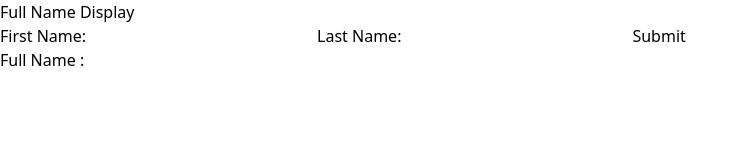
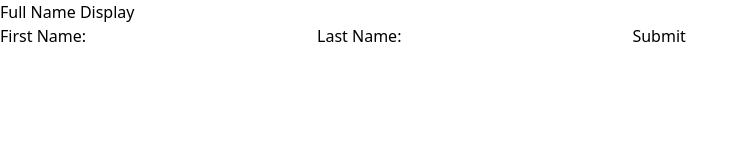
Before and after one commit to Omkottewar/crio-Projects-react, a React (Vite) app in the folder full-name-display/: page / in a window 1280 px wide. Shown: the top 160 px of the page, without its empty margins (0-748 px from the left). Built offline with nearby package versions, Linux system fonts and the light colour scheme.

Commit message:
fullNamedisplay

```diff
--- a/full-name-display/src/App.jsx
+++ b/full-name-display/src/App.jsx
@@ -8,12 +8,13 @@ function App() {
 
   const handlefirstName = (e) => {
     setFirstName(e.target.value);
-    setIsSubmit(false)
+    setIsSubmit(false);
   };
 
   const handlelastName = (e) => {
     setLastName(e.target.value);
-    setIsSubmit(false)
+    console.log(typeof e.target.value);
+    setIsSubmit(false);
   };
 
   const handlesubmit = (e) => {
@@ -28,7 +29,7 @@ function App() {
         <label htmlFor="firstName">
           First Name:
           <input
-            type="text"
+            type="char"
             name="firstName"
             onChange={handlefirstName}
             value={firstName}
@@ -47,11 +48,18 @@ function App() {
             required
           />
         </label>
-        <button type="submit" className=" w-24 rounded-sm border border-black bg-gray-300" >Submit</button>
+        <button
+          type="submit"
+          className=" w-24 rounded-sm border border-black bg-gray-300"
+        >
+          Submit
+        </button>
       </form>
-      <div className="mt-4">
-      Full Name : {isSubmit && <span> {firstName} {lastName}</span>}
-      </div>
+      <p className="mt-4">
+        {isSubmit && (
+            <span>Full Name : {firstName} {lastName}</span>
+        )}
+      </p>
     </div>
   );
 }
```
